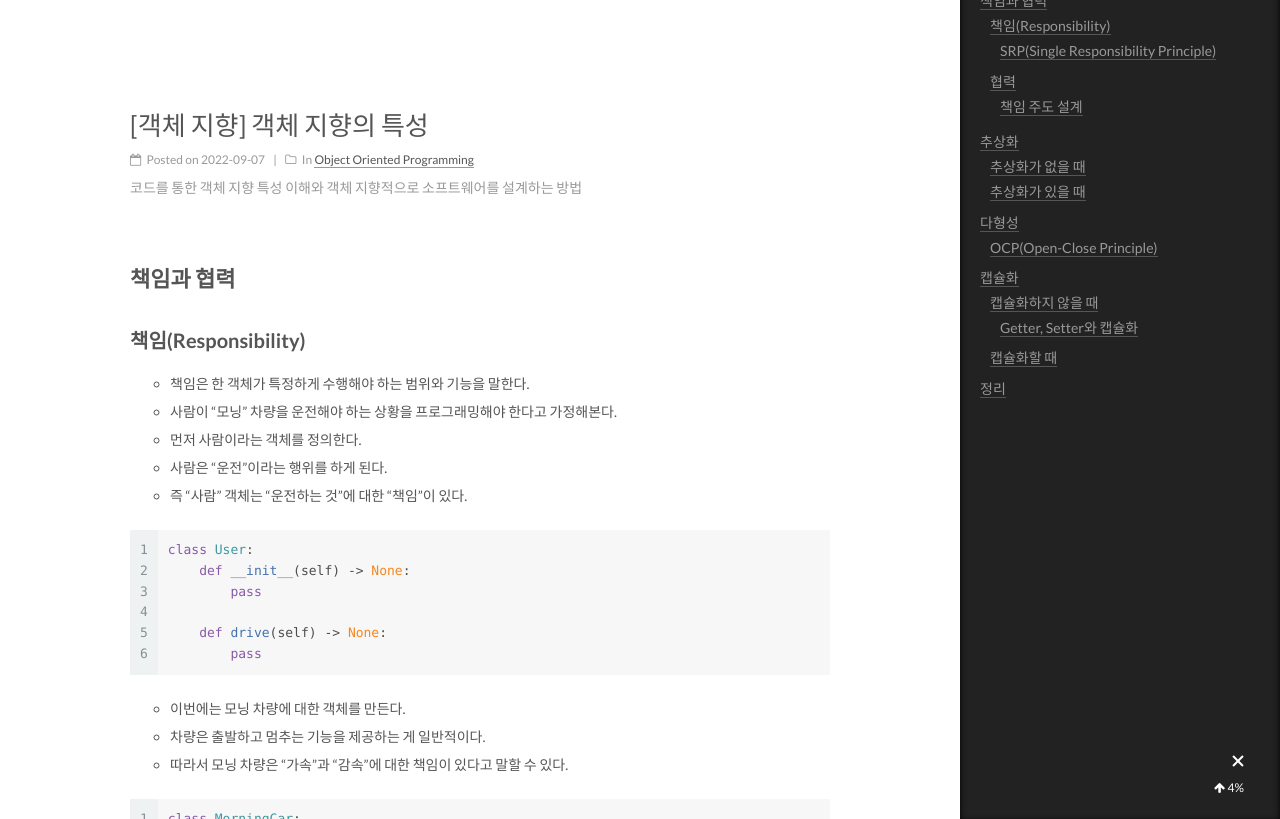
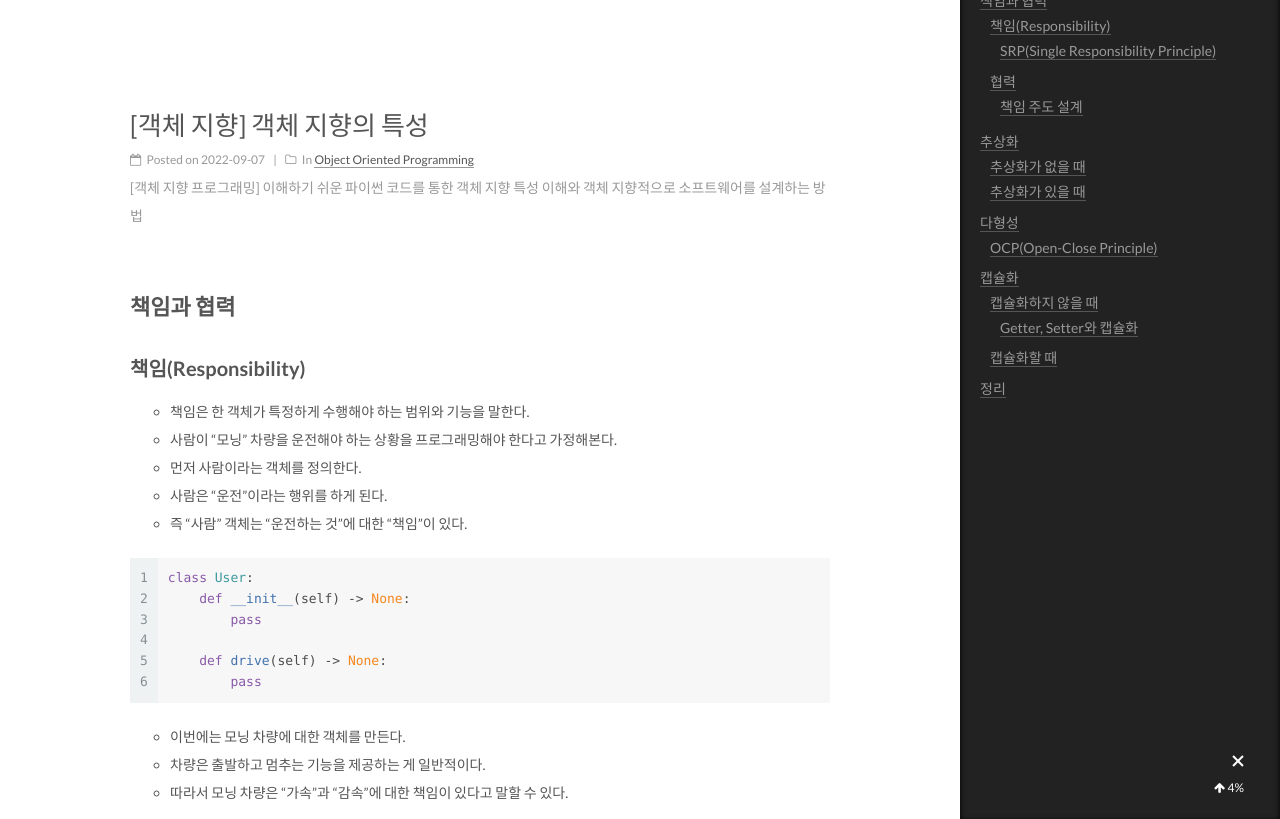
Before and after one commit to 6mini/6mini.github.io, a Jekyll site: the page built from _posts/2022-09-07-object-characteristic.md, in a window 1280 px wide and 900 px high, scrolled down 330 px, cut to the strip 81-900 px from the top of the window. Built offline with Jekyll 4.4.1, drawn with Linux system fonts in a browser that asks for light colours.

Commit message:
post: 객체 지향의 특성

```diff
--- a/_posts/2022-09-07-object-characteristic.md
+++ b/_posts/2022-09-07-object-characteristic.md
@@ -1,6 +1,6 @@
 ---
 title: '[객체 지향] 객체 지향의 특성'
-description: "코드를 통한 객체 지향 특성 이해와 객체 지향적으로 소프트웨어를 설계하는 방법"
+description: "[객체 지향 프로그래밍] 이해하기 쉬운 파이썬 코드를 통한 객체 지향 특성 이해와 객체 지향적으로 소프트웨어를 설계하는 방법"
 categories:
  - Object Oriented Programming
 tags: [객체 지향 프로그래밍]
```
